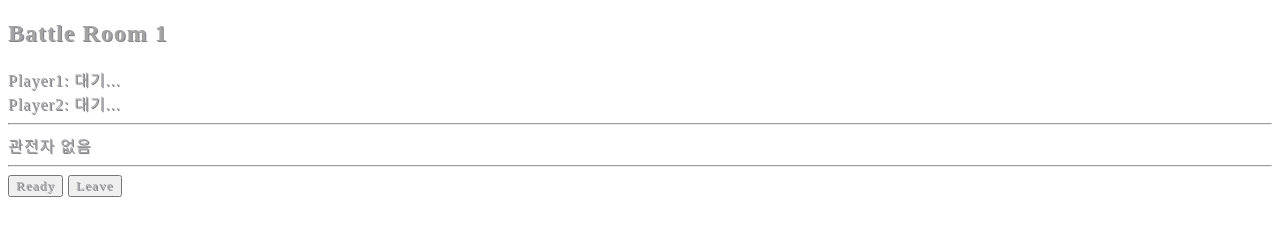
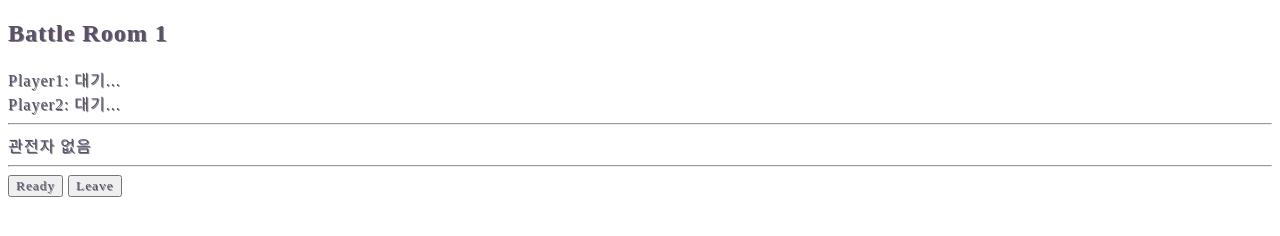
Before and after one commit to ffluy23/pokemon, a plain HTML site: page pages/battleroom1.html in a window 1280 px wide. Drawn offline with Linux system fonts and the light colour scheme; no server answers; a small style sheet from the web is missing.

Commit message:
Update style2.css

```diff
--- a/css/style2.css
+++ b/css/style2.css
@@ -3,6 +3,6 @@
 *{
   font-family: 'Mona12';
   letter-spacing: 1px;
-  color: #A3A3A4;
+  color: #5B5066;
   text-shadow: 1px 1px 0 #83838d;
 }
```
